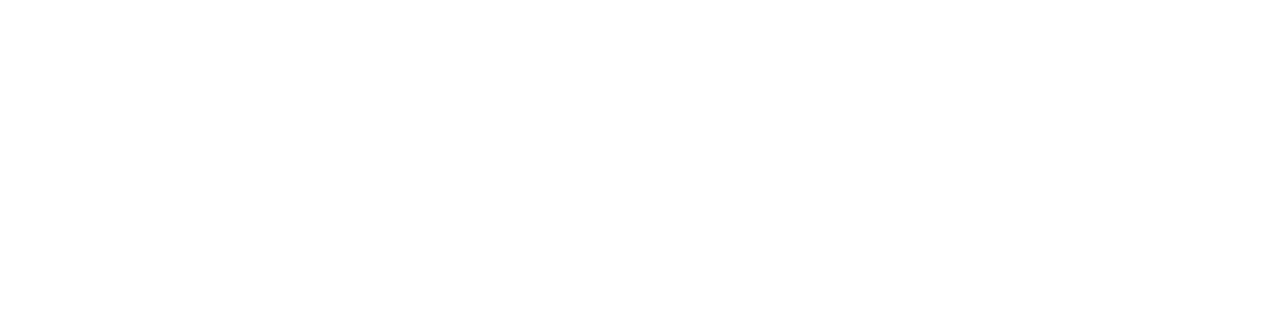
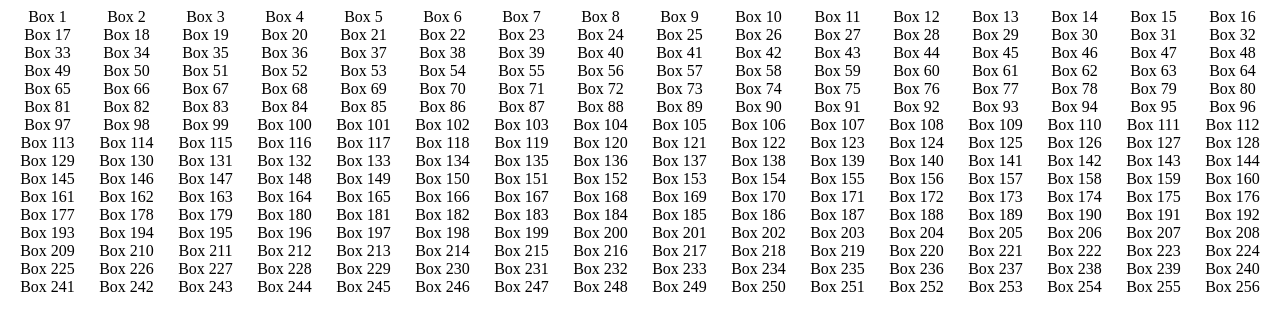
Before and after one commit to COValhalla/etch-a-sketch, a plain HTML site: page index.html in a window 1280 px wide. Drawn offline with Linux system fonts and the light colour scheme.

Commit message:
Created 16x16 grid with numbered text

```diff
--- a/index.html
+++ b/index.html
@@ -6,8 +6,9 @@
     <meta name="viewport" content="width=device-width, initial-scale=1.0">
     <title>Document</title>
     <script src ='javascript.js' defer></script>
+    <link rel="stylesheet" href="styles.css">
 </head>
 <body>
-
+    <div class = 'container'></div>
 </body>
 </html>
--- a/javascript.js
+++ b/javascript.js
@@ -0,0 +1,9 @@
+//Create a 16x16 grid of divs utilizing javascript
+const grid = document.querySelector('div');
+//Create 16 divs and setting unique numbered ids
+for (let i = 1; i <= 256; i++){
+    const div = document.createElement('div');
+    div.textContent = `Box ${i}`;
+    div.setAttribute('id', `div${i}`);
+    grid.appendChild(div);
+}
--- a/styles.css
+++ b/styles.css
@@ -0,0 +1,5 @@
+.container {
+    display:grid;
+    grid-template-columns: repeat(16, 1fr) ;
+    justify-items: center;
+}
```
